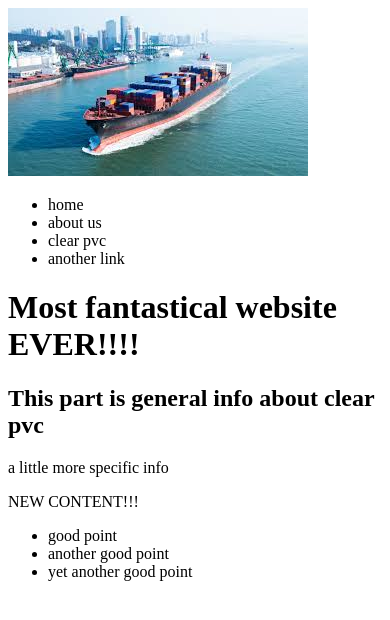
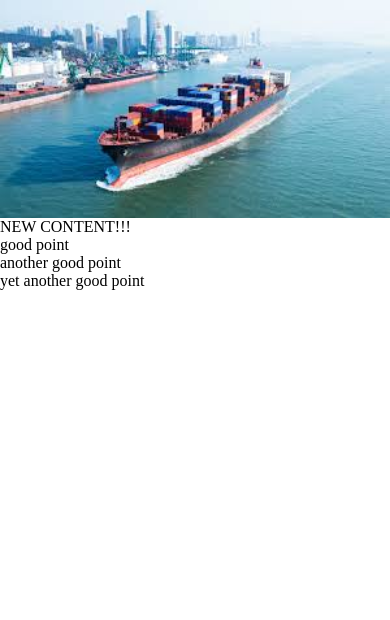
Before and after one commit to Digging4Fire/webbco-site, a website: page app/index.html in a window 390 px wide. Drawn offline with Linux system fonts and the light colour scheme.

Commit message:
started mobile styling

```diff
--- /dev/null
+++ b/app/assets/style.css
@@ -0,0 +1,14 @@
+* {
+    margin: 0;
+    padding: 0;
+}
+
+.ship-img {
+    width: 100%;
+    position: absolute;
+}
+
+.nav {
+    position: relative;
+    margin-top: 20rem;
+}
--- a/app/index.html
+++ b/app/index.html
@@ -3,11 +3,11 @@
     <head>
         <meta charset="UTF-8"/>
         <title>WebbCo Group LLC</title>
-        <style src="./assets/style.css"></style>
+        <link rel="stylesheet" type="text/css" href="./assets/style.css"/>
     </head>
     <body>
-        <div class="ship-img">
-                <img src="./assets/cargo-ship.jpeg"/>
+        <div class="ship-img-container">
+                <img class="ship-img" src="./assets/images/cargo-ship.jpeg"/>
         </div>
 
         <div>
--- a/app/style.css
+++ /dev/null
@@ -1,10 +0,0 @@
-* {
-    margin: 0;
-    padding: 0;
-}
-
-.ship-img {
-    width: 100%;
-    display: block;
-    position: fixed;
-}
```
Also changed, not shown: app/assets/images/cargo-ship.jpeg (renamed from app/assets/cargo-ship.jpeg).
